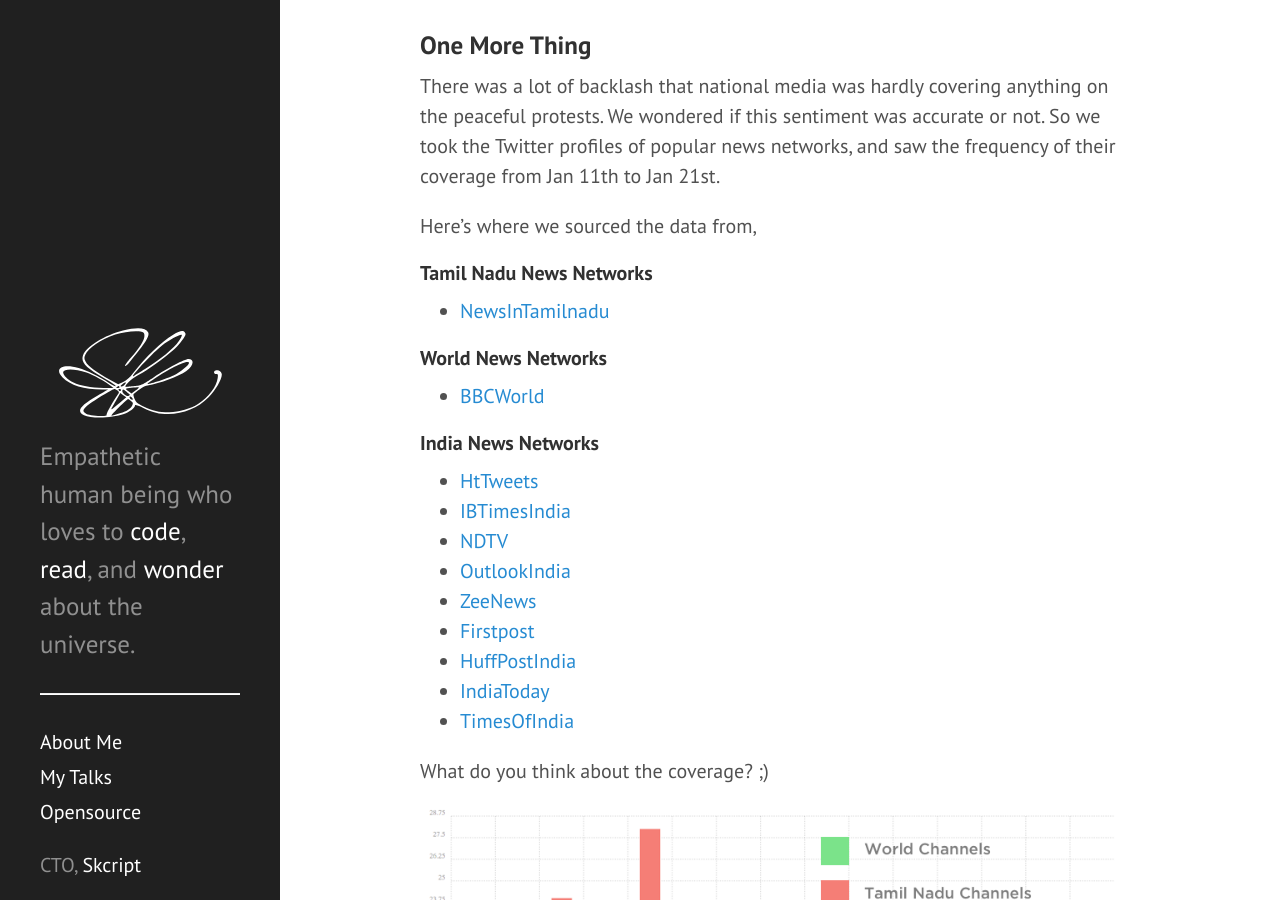
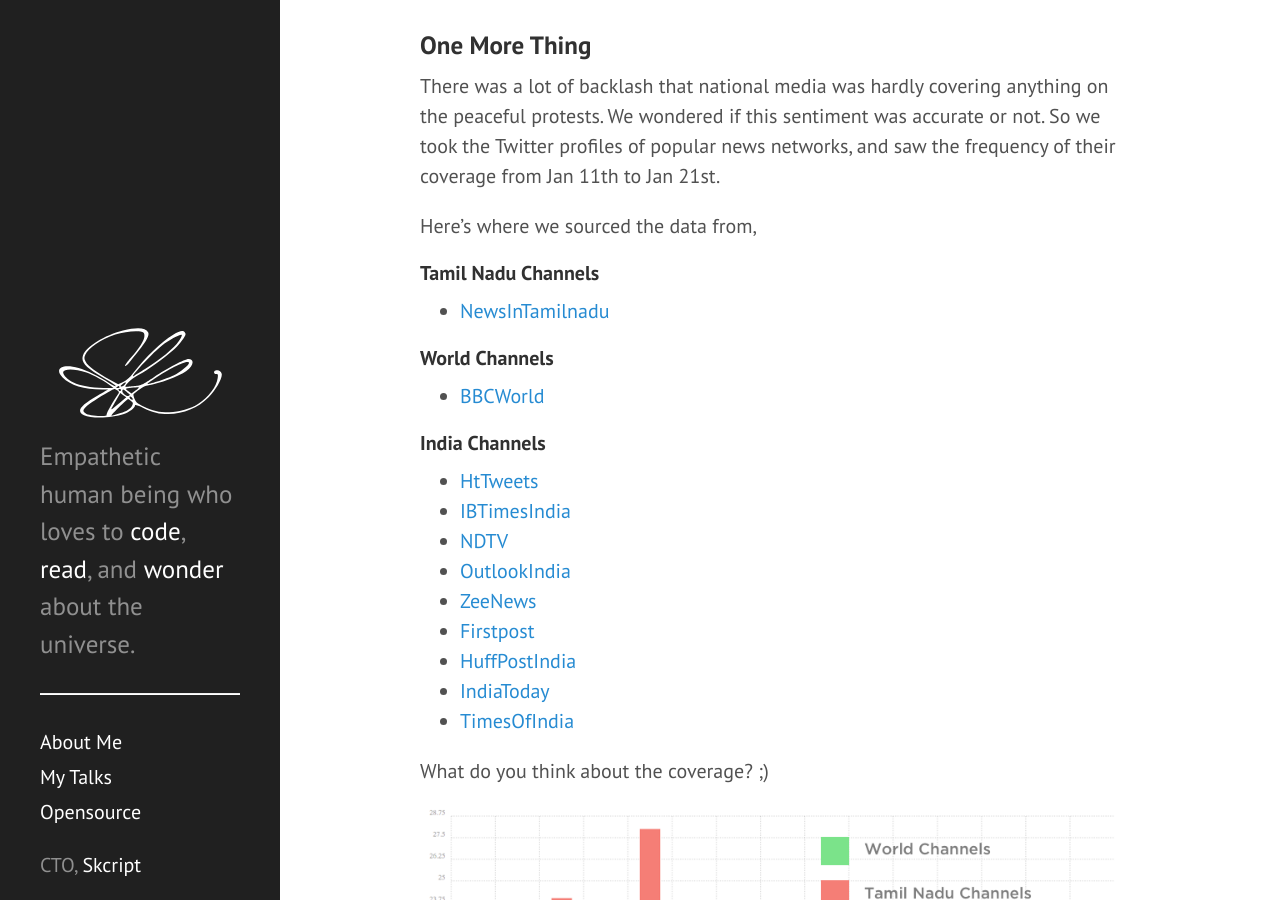
Before and after one commit to swaathi/swaathi.github.io, a Jekyll site: the page built from _posts/2017-02-02-the-jallikattu-protest.md, in a window 1280 px wide and 900 px high, scrolled down 4404 px. Built offline with Jekyll 4.4.1, drawn with Linux system fonts in a browser that asks for light colours.

```diff
--- a/_posts/2017-02-02-the-jallikattu-protest.md
+++ b/_posts/2017-02-02-the-jallikattu-protest.md
@@ -76,13 +76,13 @@
 
 Here's where we sourced the data from,
 
-###### Tamil Nadu News Networks
+###### Tamil Nadu Channels
 - [NewsInTamilnadu](https://twitter.com/@newsintamilnadu)
 
-###### World News Networks
+###### World Channels
 - [BBCWorld](https://twitter.com/@BBCWorld)
 
-###### India News Networks
+###### India Channels
 - [HtTweets](https://twitter.com/@htTweets)
 - [IBTimesIndia](https://twitter.com/@ibtimes_india)
 - [NDTV](https://twitter.com/@ndtv)
```
